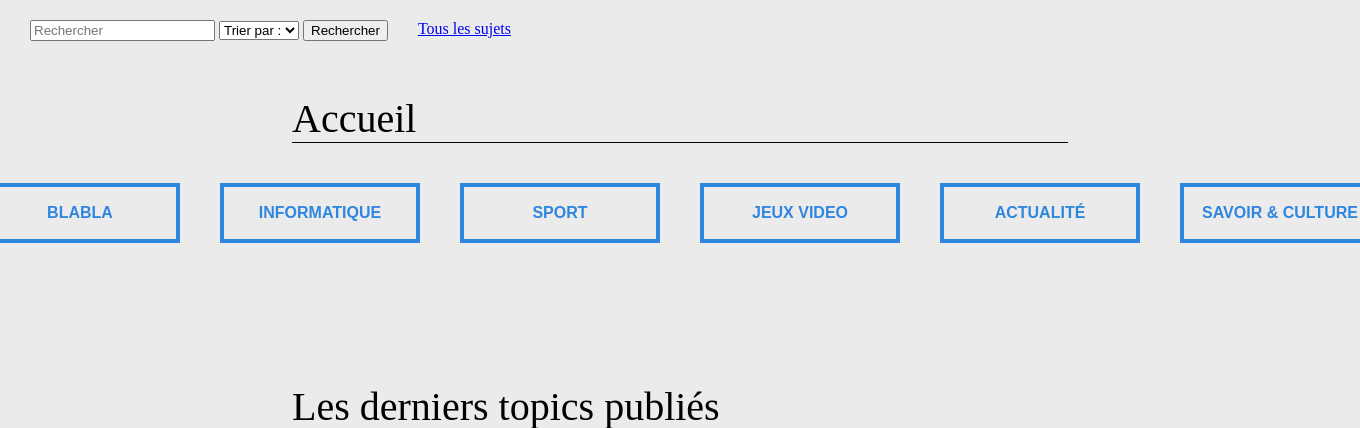
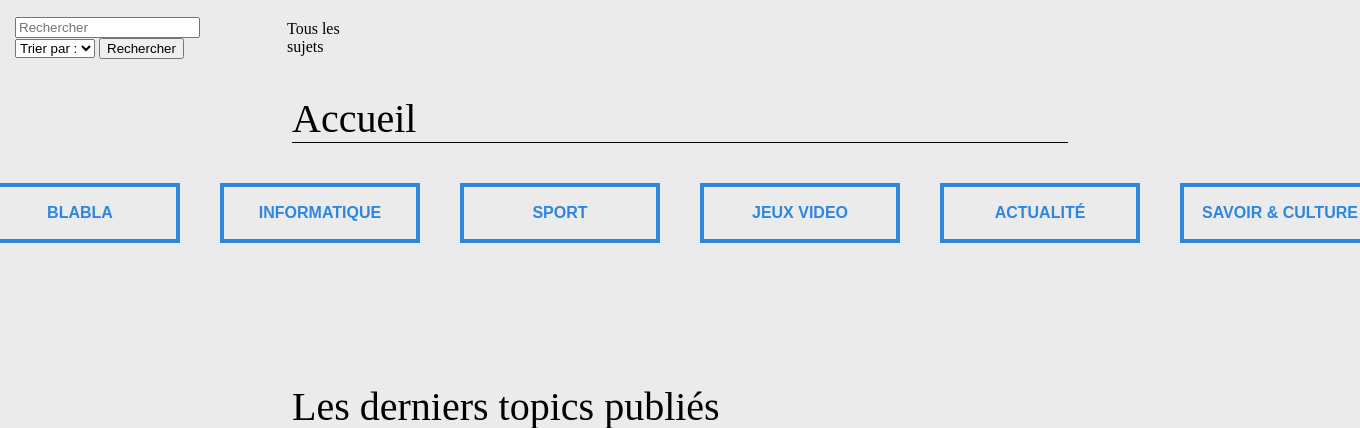
Before and after one commit to DarkUltraPSP/PPE01, a PHP site: page /index.php in a window 1360 px wide; the page is wider, and only the part inside the window is pictured. Shown: the part 100-528 px from the top of that part. Run offline with PHP 8.4, Linux system fonts and the light colour scheme; data comes from the database, SQL or seed files in the repository.

Commit message:
Pull avant upload filezilla

```diff
--- a/Developpement/css/header.css
+++ b/Developpement/css/header.css
@@ -87,13 +87,14 @@
 {
     display:flex;
     height: 75px;
+    align-items: center;
 }
 
 .RechercheCenter
 {
-    margin-bottom: 20px;
-    margin-top:20px;
-    margin-left:30px;
+    margin: 0px 15px;
+    text-decoration: none;
+    color: black;
 }
 
 .optProfil
@@ -108,3 +109,47 @@
     border: none;
     background-color: transparent;
 }
+
+.type
+{
+    display: flex;
+    flex-direction: row;
+    width: 73%;
+}
+
+.btn
+{
+    width: 200px;
+    height: 40px;
+    background: none;
+    border: 4px solid;
+    color: #2e86de;
+    font-weight: 700;
+    text-transform: uppercase;
+    cursor: pointer;
+    font-size: 16px;
+    margin: 10px;
+    transition: transform .2s;
+}
+
+.btn:hover
+{
+    transform: scale(1.25);
+}
+
+.allSujet
+{
+    height: 100%;
+    display: flex;
+    width: 7%;
+    justify-content: center;
+    align-items: center;
+}
+
+.bar
+{
+    height: 100%;
+    display: flex;
+    align-items: center;
+    width: 20%;
+}
--- a/Developpement/include/header.php
+++ b/Developpement/include/header.php
@@ -90,6 +90,7 @@
         </header>
 
         <div class="Recherche">
+            <div class="bar">
                 <form method="POST" action="Search.php" class="RechercheCenter">
                     <input type="search" name="Recherche" placeholder="Rechercher" required/>
                     <SELECT name="TypeRecherche" size="1">
@@ -100,7 +101,30 @@
                     </SELECT>
                 <input type="submit" value="Rechercher">
                 </form>
+            </div>
+            <div class="allSujet">
                 <a href="AllSujets.php" class="RechercheCenter"/> Tous les sujets </a>
+            </div>
+            <?php
+            if (!isset($page))
+            {
+                ?>
+        <div class="type">
+                <?php
+                foreach ($types as $type)
+                {
+                ?>
+                <form method="GET" action="SujetsType.php">
+                    <input type="hidden" value="<?php echo $type->getIdType(); ?>" name="idType">
+                    <input class="btn" type="submit" value="<?php echo $type->getLibelle(); ?>" name="libelle">
+                </form>
+
+                <?php
+                }
+                ?>
+        </div>
+            <?php
+            }?>
         </div>
 
         <div class="Orga">
--- a/Developpement/index.php
+++ b/Developpement/index.php
@@ -1,4 +1,5 @@
 <?php
+$page = "index";
 include_once "include/header.php";
 ?>
 <link rel="stylesheet" type="text/css" href="css/index.css" media="all"/>
```
Lines whose indentation alone changed are shown as unchanged.
